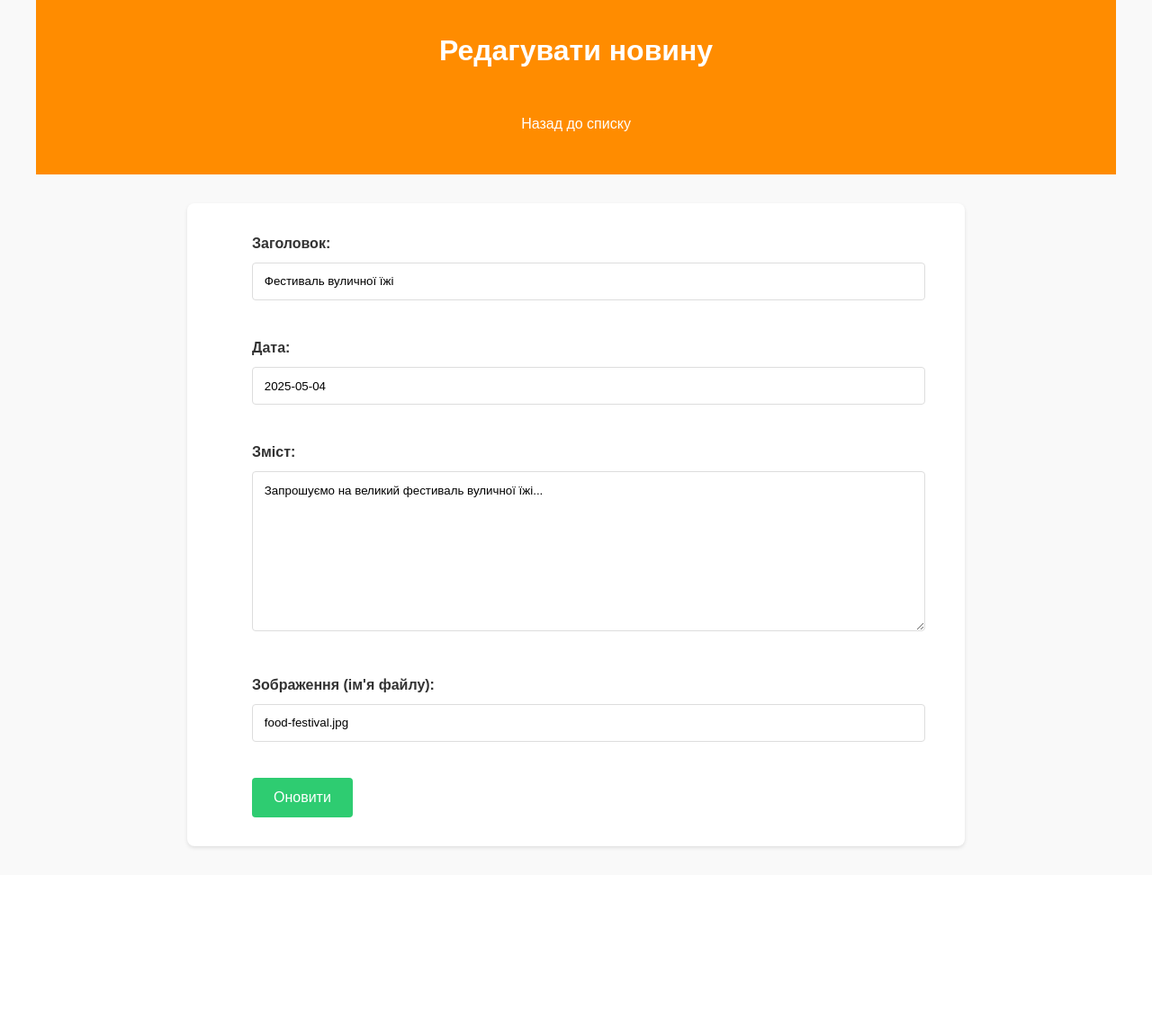
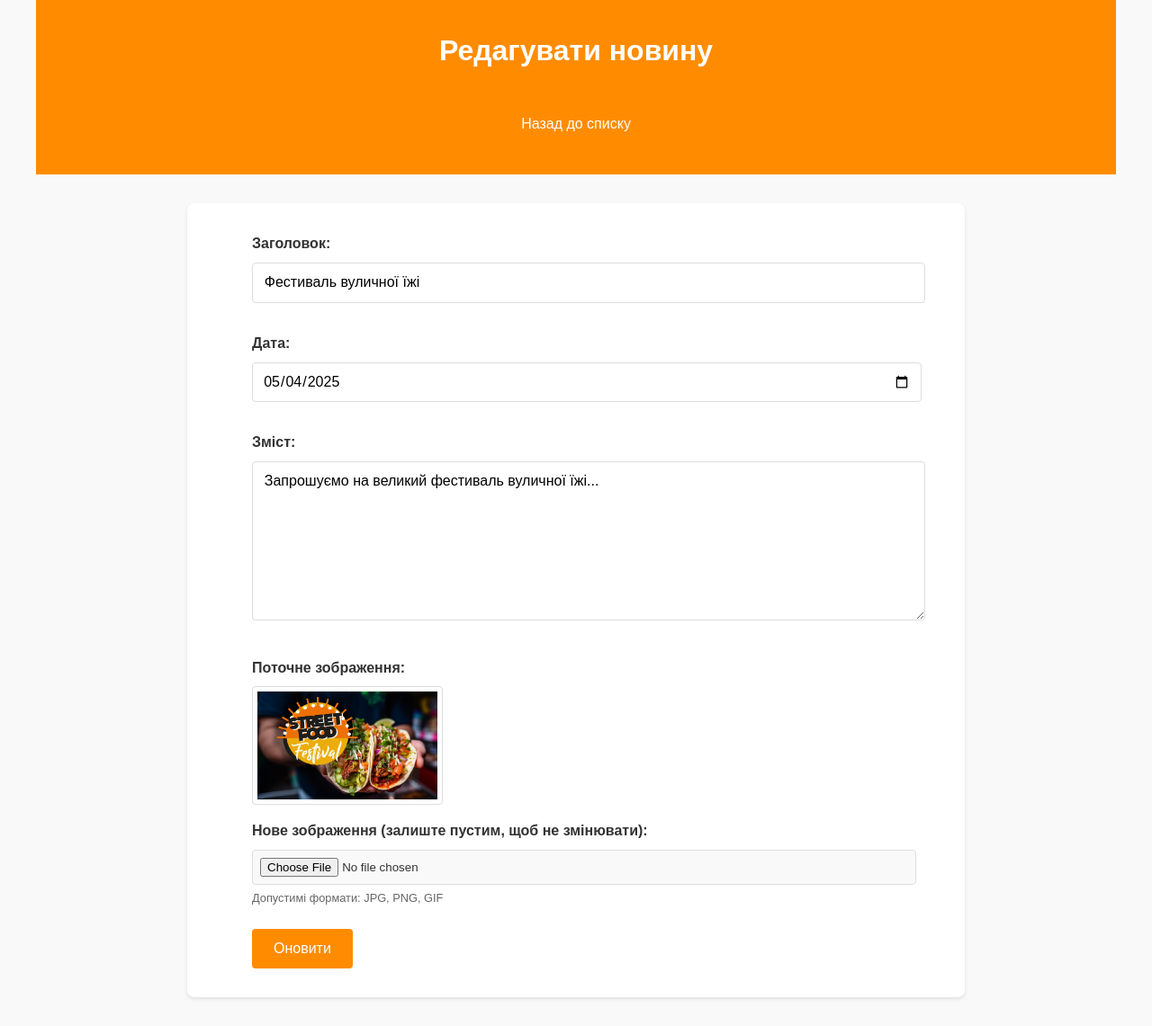
Before and after one commit to Kwaizer/estab-map, a Flask app: page /admin/news/edit/1 in a window 1280 px wide. Shown: the part 158-1299 px from the top of the page at 90% size. Before the commit the page ends 1102 px from the top, so only its background shows below. Run offline with Flask 3, Linux system fonts and the light colour scheme; data comes from the database, SQL or seed files in the repository; both versions use the stored data as it was after the commit.

Commit message:
News now have conventional date, file uploads and their orderin feed depends on the date

```diff
--- a/app.py
+++ b/app.py
@@ -1,8 +1,10 @@
+import os
 import sqlite3
 from datetime import datetime
 
 from flask import Flask, render_template, request, redirect, url_for
 import folium
+from werkzeug.utils import secure_filename
 
 app = Flask(__name__)
 
@@ -90,24 +92,44 @@ def admin_news():
     return render_template('admin_news.html', now=datetime.now(), news_items=news_items)
 
 
+# Конфигурация загрузки файлов
+UPLOAD_FOLDER = 'static/images/news'
+ALLOWED_EXTENSIONS = {'png', 'jpg', 'jpeg', 'gif'}
+app.config['UPLOAD_FOLDER'] = UPLOAD_FOLDER
+
+
+def allowed_file(filename):
+    return '.' in filename and \
+        filename.rsplit('.', 1)[1].lower() in ALLOWED_EXTENSIONS
+
+
 @app.route('/admin/news/add', methods=['GET', 'POST'])
 def add_news():
     if request.method == 'POST':
         title = request.form['title']
         date = request.form['date']
         content = request.form['content']
-        image = request.form['image']
+
+        # Обработка загрузки файла
+        if 'image' not in request.files:
+            return redirect(request.url)
+        file = request.files['image']
+        if file.filename == '':
+            return redirect(request.url)
+        if file and allowed_file(file.filename):
+            filename = secure_filename(file.filename)
+            file.save(os.path.join(app.config['UPLOAD_FOLDER'], filename))
 
         conn = sqlite3.connect('news.db')
         c = conn.cursor()
         c.execute("INSERT INTO news (title, date, content, image) VALUES (?, ?, ?, ?)",
-                  (title, date, content, image))
+                  (title, date, content, filename))
         conn.commit()
         conn.close()
 
         return redirect(url_for('admin_news'))
 
-    return render_template('add_news.html', now=datetime.now())
+    return render_template('add_news.html', now=datetime.now(), today=datetime.now().strftime('%Y-%m-%d'))
 
 
 @app.route('/admin/news/edit/<int:news_id>', methods=['GET', 'POST'])
@@ -119,20 +141,31 @@ def edit_news(news_id):
         title = request.form['title']
         date = request.form['date']
         content = request.form['content']
-        image = request.form['image']
 
-        c.execute("UPDATE news SET title=?, date=?, content=?, image=? WHERE id=?",
-                  (title, date, content, image, news_id))
+        # Обработка загрузки файла
+        filename = None
+        if 'image' in request.files:
+            file = request.files['image']
+            if file.filename != '' and allowed_file(file.filename):
+                filename = secure_filename(file.filename)
+                file.save(os.path.join(app.config['UPLOAD_FOLDER'], filename))
+
+        if filename:
+            c.execute("UPDATE news SET title=?, date=?, content=?, image=? WHERE id=?",
+                      (title, date, content, filename, news_id))
+        else:
+            c.execute("UPDATE news SET title=?, date=?, content=? WHERE id=?",
+                      (title, date, content, news_id))
+
         conn.commit()
         conn.close()
-
         return redirect(url_for('admin_news'))
 
     c.execute("SELECT * FROM news WHERE id=?", (news_id,))
     news_item = dict(zip(['id', 'title', 'date', 'content', 'image'], c.fetchone()))
     conn.close()
 
-    return render_template('edit_news.html', now=datetime.now(), news_item=news_item)
+    return render_template('edit_news.html', now=datetime.now(), news_item=news_item, today=datetime.now().strftime('%Y-%m-%d'))
 
 
 @app.route('/admin/news/delete/<int:news_id>')
--- a/static/css/style.css
+++ b/static/css/style.css
@@ -139,20 +139,31 @@ main {
     box-shadow: 0 2px 4px rgba(0,0,0,0.1);
 }
 
+.admin-form .form-group {
+    margin-bottom: 1.5rem;
+}
+
 .admin-form label {
     display: block;
     margin-bottom: 0.5rem;
     font-weight: bold;
+    color: #333;
 }
 
 .admin-form input[type="text"],
+.admin-form input[type="date"],
 .admin-form textarea {
     width: 100%;
     padding: 0.8rem;
-    margin-bottom: 1rem;
     border: 1px solid #ddd;
     border-radius: 4px;
     font-family: inherit;
+    font-size: 1rem;
+    margin-bottom: 0.5rem;
+}
+
+.admin-form input[type="date"] {
+    padding: 0.7rem;
 }
 
 .admin-form textarea {
@@ -160,19 +171,44 @@ main {
     resize: vertical;
 }
 
+.admin-form input[type="file"] {
+    width: 100%;
+    padding: 0.5rem;
+    border: 1px solid #ddd;
+    border-radius: 4px;
+    background: #f9f9f9;
+}
+
+.file-hint {
+    font-size: 0.8rem;
+    color: #666;
+    margin-top: 0.3rem;
+}
+
+.current-image {
+    display: block;
+    max-width: 200px;
+    max-height: 150px;
+    margin-bottom: 1rem;
+    border: 1px solid #ddd;
+    border-radius: 4px;
+    padding: 5px;
+}
+
+
 .btn-submit {
-    background: #2ecc71;
+    background-color: #ff8c00;
     color: white;
     border: none;
     padding: 0.8rem 1.5rem;
     border-radius: 4px;
     cursor: pointer;
     font-size: 1rem;
-    transition: background 0.3s;
+    transition: background-color 0.3s;
 }
 
 .btn-submit:hover {
-    background: #27ae60;
+    background-color: #e67e00;
 }
 
 /* Герой-секція */
--- a/templates/edit_news.html
+++ b/templates/edit_news.html
@@ -10,7 +10,7 @@
 
 <section class="admin-form">
     <div class="container">
-        <form method="POST">
+        <form method="POST" enctype="multipart/form-data">
             <div class="form-group">
                 <label for="title">Заголовок:</label>
                 <input type="text" id="title" name="title" value="{{ news_item.title }}" required>
@@ -18,7 +18,7 @@
 
             <div class="form-group">
                 <label for="date">Дата:</label>
-                <input type="text" id="date" name="date" value="{{ news_item.date }}" required>
+                <input type="date" id="date" name="date" value="{{ news_item.date.split(' ')[0] }}" required>
             </div>
 
             <div class="form-group">
@@ -27,8 +27,11 @@
             </div>
 
             <div class="form-group">
-                <label for="image">Зображення (ім'я файлу):</label>
-                <input type="text" id="image" name="image" value="{{ news_item.image }}" required>
+                <label>Поточне зображення:</label>
+                <img src="{{ url_for('static', filename='images/news/' + news_item.image) }}" alt="Current image" class="current-image">
+                <label for="image">Нове зображення (залиште пустим, щоб не змінювати):</label>
+                <input type="file" id="image" name="image" accept="image/*">
+                <p class="file-hint">Допустимі формати: JPG, PNG, GIF</p>
             </div>
 
             <button type="submit" class="btn-submit">Оновити</button>
```
Also changed, not shown: templates/add_news.html (+5 -4 lines), news.db, static/images/news/frodo.jpg (added), static/images/news/pic.jpg (added).
